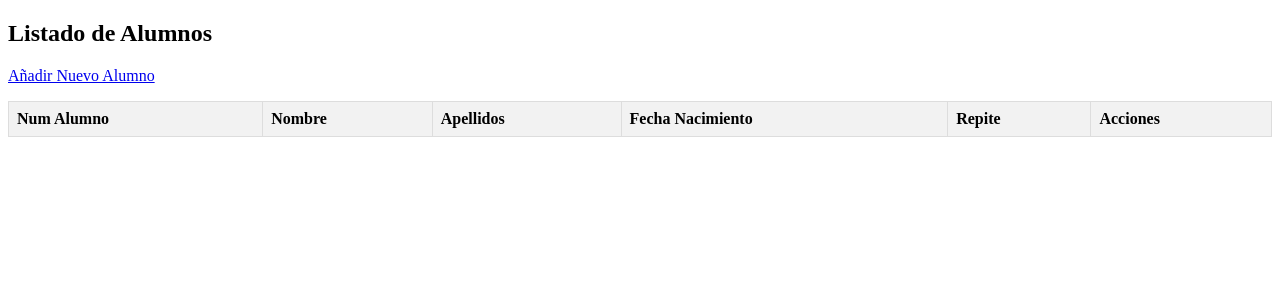
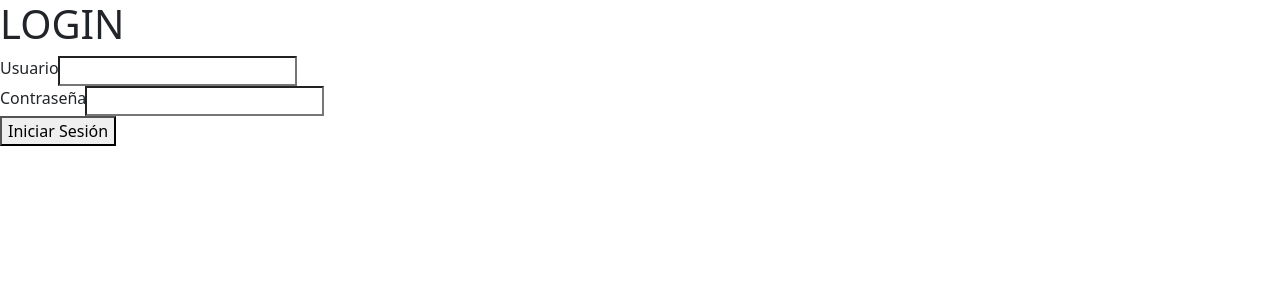
Before and after one commit to camiliillo18/crud-php, a PHP site: page / in a window 1280 px wide. Shown: the top 300 px of the page. Run offline with PHP 8.4, Linux system fonts and the light colour scheme; data that the repository does not hold is empty.

Commit message:
el login valida, hay que hacer el hash de la password, revisar la validacion porque se puede entrar al index sin hacer login (creo) y estilarlo atope

```diff
--- /dev/null
+++ b/controllers/AuthController.php
@@ -0,0 +1,34 @@
+<?php
+require_once './models/Usuario.php';
+
+class AuthController {
+    private $db;
+
+    public function __construct($db) {
+        $this->db = $db;
+    }
+
+    public function login() {
+        if ($_SERVER['REQUEST_METHOD'] == 'POST') {
+            $userModel = new Usuario($this->db);
+            $userModel->usuario = $_POST['username'];
+            $password_escrita = $_POST['password'];
+
+            $datos_db = $userModel->buscarPorUsuario();
+
+            if ($datos_db && $password_escrita == $datos_db['password']) {
+                session_start();
+                $_SESSION['logueado'] = true;
+                $_SESSION['nombre_usuario'] = $datos_db['username'];
+
+                header("Location: index.php?action=index"); // Te manda a la lista de alumnos
+                exit;
+            } else {
+                $error = "Usuario o clave incorrectos";
+                include './views/login.php';
+            }
+        } else {
+            include './views/login.php';
+        }
+    }
+}
--- a/index.php
+++ b/index.php
@@ -1,28 +1,52 @@
 <?php
-// index.php (controlador de rutas)
+// 1. Iniciamos sesión
+session_start();
 
-require_once './controllers/AlumnoController.php'; // incluimos la declaración de la Clase AlumnoController
+// 2. Incluimos la conexión (Asegúrate de que la ruta sea correcta)
+require_once './config/Database.php';
+$database = new Database();
+$db = $database->getConnection();
 
-$controller = new AlumnoController();            // creamos una instancia del controlador de alumno
+// 3. Primero determinamos la acción
+// es lo mismo que esta sentencia pero mas corta
+// $action = isset($_GET['action']) ? $_GET['action'] : 'index';
+$action = $_GET['action'] ?? 'login';
 
-// Determina qué acción se solicita, si no hubiera ninguna, por defecto adoptamos index
-$action = isset($_GET['action']) ? $_GET['action'] : 'index';
+// 4. EL PORTERO: Si no está logueado y no va al login, lo echamos
+if (!isset($_SESSION['logueado']) && $action !== 'login') {
+    header('Location: index.php?action=login');
+    exit;
+}
 
-// Llama al método correspondiente del controlador
+// 5. Cargamos los controladores
+require_once './controllers/AlumnoController.php';
+require_once './controllers/AuthController.php';
+
+// 6. Creamos las instancias pasándole la base de datos ($db)
+$controller = new AlumnoController($db);
+$controllerLogin = new AuthController($db);
+
+// 7. El Switch de rutas
 switch ($action) {
+    case 'login':
+        $controllerLogin->login();
+        break;
     case 'index':
-        $controller->index();          // se invoca al método index() de AlumnoController
+        $controller->index();
         break;
     case 'create':
-        $controller->create();         // se invoca al método create() de AlumnoController
+        $controller->create();
         break;
     case 'edit':
-        $controller->edit();           // se invoca al método edit() de AlumnoController
+        $controller->edit();
         break;
     case 'delete':
-        $controller->delete();         // se invoca al método delete() de AlumnoController
+        $controller->delete();
+        break;
+    case 'logout':
+        include 'logout.php';
         break;
     default:
-        $controller->index();          // por defecto, se invoca a index()
+        $controller->index();
         break;
 }
--- /dev/null
+++ b/models/Usuario.php
@@ -0,0 +1,21 @@
+<?php
+class Usuario {
+    private $conn;
+    private $table_name = "usuarios";
+
+    public $usuario;
+    public $password;
+
+    public function __construct($db) {
+        $this->conn = $db;
+    }
+
+    public function buscarPorUsuario() {
+        $query = "SELECT * FROM " . $this->table_name . " WHERE usuario=:user LIMIT 1";
+        $stmt = $this->conn->prepare($query);
+        $stmt->bindParam(':user', $this->usuario);
+        $stmt->execute();
+
+        return $stmt->fetch(PDO::FETCH_ASSOC); // Devuelve el array con los datos del usuario
+    }
+}
--- /dev/null
+++ b/views/login.php
@@ -0,0 +1,46 @@
+<!DOCTYPE html>
+<html lang="en">
+<head>
+    <meta charset="UTF-8">
+    <meta name="viewport" content="width=device-width, initial-scale=1.0">
+    <title>Aplicación de Login</title>
+    <link href="https://cdn.jsdelivr.net/npm/bootstrap@5.3.8/dist/css/bootstrap.min.css" rel="stylesheet" integrity="sha384-sRIl4kxILFvY47J16cr9ZwB07vP4J8+LH7qKQnuqkuIAvNWLzeN8tE5YBujZqJLB" crossorigin="anonymous">
+    <link rel="stylesheet" href="./login.css">
+</head>
+<body>
+    <form action="index.php?action=login" method="post">
+        <div class="login-container">
+            <?php
+                if (isset($_SESSION['error'])) {
+                    echo "<div class='alert alert-danger' role='alert'>";
+                    echo  $_SESSION['error'];
+                    echo "</div>";
+                    unset($_SESSION['error']);
+                }
+            ?>
+            <h1>LOGIN</h1>
+
+            <div class="input-group">
+                <label for="username">Usuario</label>
+                <input type="text" id="username" name="username">
+                <div id="usuarioHelp" class="form-text text-danger"></div>
+
+            </div>
+
+            <div class="input-group">
+                <label for="password">Contraseña</label>
+                <input type="password" id="password" name="password">
+                <div id="passwordHelp" class="form-text text-danger"></div>
+            </div>
+
+            <button type="submit">Iniciar Sesión</button>
+
+            <!-- <div class="footer">
+                Don't have an account? <a href="#">Sign up</a>
+            </div> -->
+        </div>
+    </form>
+    <script src="validaciones.js"></script>
+    <script src="https://cdn.jsdelivr.net/npm/bootstrap@5.3.8/dist/js/bootstrap.bundle.min.js" integrity="sha384-FKyoEForCGlyvwx9Hj09JcYn3nv7wiPVlz7YYwJrWVcXK/BmnVDxM+D2scQbITxI" crossorigin="anonymous"></script>
+</body>
+</html>
```
Also changed, not shown: views/logout.php (added, +27 -0 lines).
